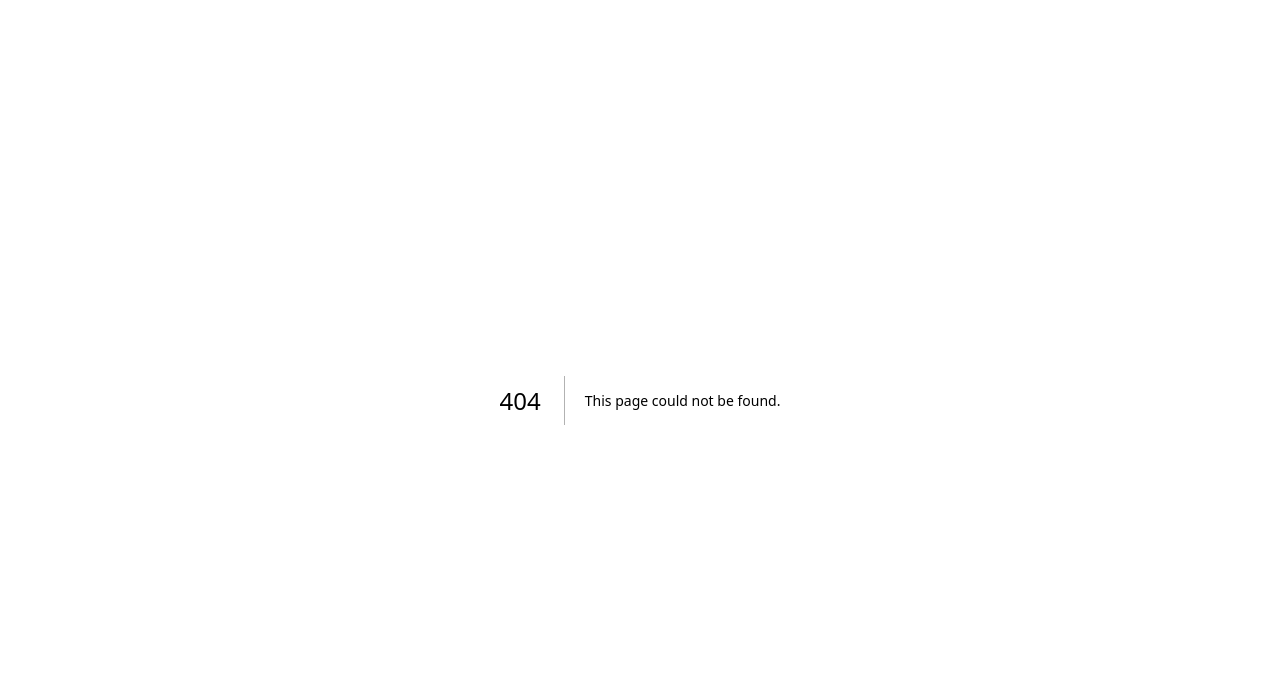
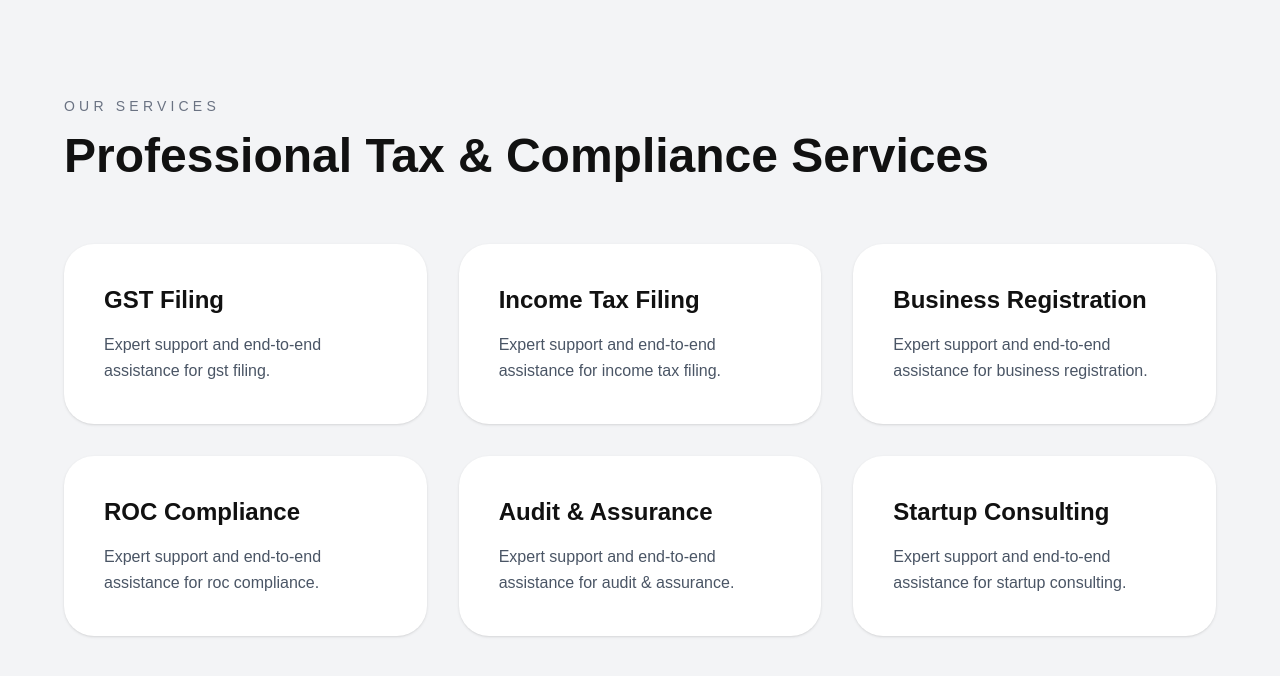
Before and after one commit to nithinreddyavula/taxin60sec, a Next.js app: page /services in a window 1280 px wide. Before the commit this address had no page. Shown: the top 676 px of the page. Built offline with nearby package versions, Linux system fonts and the light colour scheme.

Commit message:
added multi page navigation

```diff
--- /dev/null
+++ b/app/about/page.tsx
@@ -0,0 +1,26 @@
+export default function AboutPage() {
+
+  return (
+    <div className="min-h-screen bg-gray-100 py-24 px-6">
+
+      <div className="max-w-5xl mx-auto">
+
+        <p className="uppercase tracking-[0.3em] text-sm text-gray-500 mb-4">
+          About Us
+        </p>
+
+        <h1 className="text-5xl font-bold mb-10">
+          Trusted Chartered Accountants
+        </h1>
+
+        <p className="text-lg text-gray-700 leading-relaxed">
+          TaxIn60Sec provides professional taxation, GST,
+          audit, compliance, and startup advisory services
+          for businesses and individuals across India.
+        </p>
+
+      </div>
+
+    </div>
+  );
+}
--- /dev/null
+++ b/app/contact/page.tsx
@@ -0,0 +1,5 @@
+import Contact from "@/sections/Contact";
+
+export default function ContactPage() {
+  return <Contact />;
+}
--- /dev/null
+++ b/app/services/page.tsx
@@ -0,0 +1,52 @@
+export default function ServicesPage() {
+
+  const services = [
+    "GST Filing",
+    "Income Tax Filing",
+    "Business Registration",
+    "ROC Compliance",
+    "Audit & Assurance",
+    "Startup Consulting",
+  ];
+
+  return (
+    <div className="min-h-screen bg-gray-100 py-24 px-6">
+
+      <div className="max-w-6xl mx-auto">
+
+        <p className="uppercase tracking-[0.3em] text-sm text-gray-500 mb-4">
+          Our Services
+        </p>
+
+        <h1 className="text-5xl font-bold mb-16">
+          Professional Tax & Compliance Services
+        </h1>
+
+        <div className="grid md:grid-cols-2 lg:grid-cols-3 gap-8">
+
+          {services.map((service) => (
+
+            <div
+              key={service}
+              className="bg-white p-10 rounded-[30px] shadow hover:shadow-xl transition"
+            >
+
+              <h2 className="text-2xl font-semibold">
+                {service}
+              </h2>
+
+              <p className="text-gray-600 mt-4 leading-relaxed">
+                Expert support and end-to-end assistance for {service.toLowerCase()}.
+              </p>
+
+            </div>
+
+          ))}
+
+        </div>
+
+      </div>
+
+    </div>
+  );
+}
--- a/components/Navbar.tsx
+++ b/components/Navbar.tsx
@@ -1,6 +1,7 @@
 "use client";
 
 import { useState } from "react";
+import Link from "next/link";
 import { Menu, X } from "lucide-react";
 
 export default function Navbar() {
@@ -13,32 +14,43 @@ export default function Navbar() {
       <div className="max-w-7xl mx-auto px-6 py-5 flex items-center justify-between">
 
         {/* LOGO */}
-        <h1 className="text-2xl font-bold tracking-wide">
+        <Link
+          href="/"
+          className="text-2xl font-bold tracking-wide"
+        >
           TaxIn60Sec
-        </h1>
+        </Link>
 
         {/* DESKTOP MENU */}
         <div className="hidden md:flex gap-10 text-sm font-medium">
 
-          <a href="#" className="hover:text-gray-500 transition">
+          <Link
+            href="/"
+            className="hover:text-gray-500 transition"
+          >
             Home
-          </a>
+          </Link>
 
-          <a href="#" className="hover:text-gray-500 transition">
+          <Link
+            href="/about"
+            className="hover:text-gray-500 transition"
+          >
             About
-          </a>
+          </Link>
 
-          <a href="#" className="hover:text-gray-500 transition">
+          <Link
+            href="/services"
+            className="hover:text-gray-500 transition"
+          >
             Services
-          </a>
+          </Link>
 
-          <a href="#" className="hover:text-gray-500 transition">
-            Team
-          </a>
-
-          <a href="#" className="hover:text-gray-500 transition">
+          <Link
+            href="/contact"
+            className="hover:text-gray-500 transition"
+          >
             Contact
-          </a>
+          </Link>
 
         </div>
 
@@ -56,11 +68,21 @@ export default function Navbar() {
       {open && (
         <div className="md:hidden px-6 pb-6 flex flex-col gap-6 text-sm font-medium bg-[#f8f7f4]">
 
-          <a href="#">Home</a>
-          <a href="#">About</a>
-          <a href="#">Services</a>
-          <a href="#">Team</a>
-          <a href="#">Contact</a>
+          <Link href="/" onClick={() => setOpen(false)}>
+            Home
+          </Link>
+
+          <Link href="/about" onClick={() => setOpen(false)}>
+            About
+          </Link>
+
+          <Link href="/services" onClick={() => setOpen(false)}>
+            Services
+          </Link>
+
+          <Link href="/contact" onClick={() => setOpen(false)}>
+            Contact
+          </Link>
 
         </div>
       )}
```
